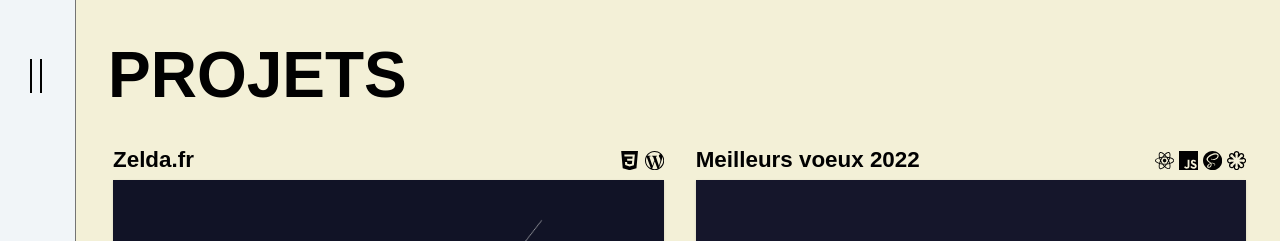
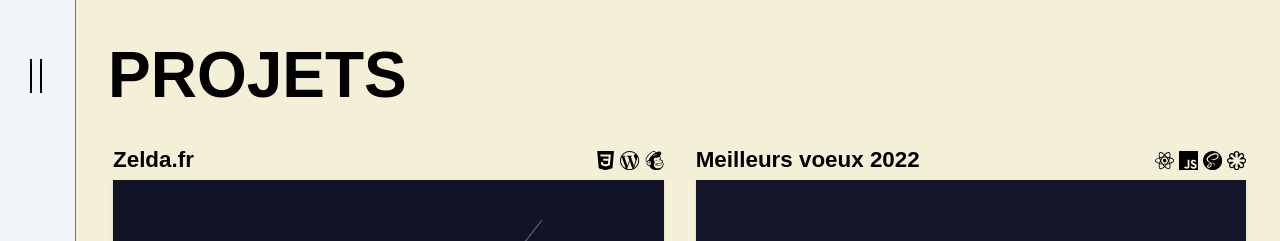
Before and after one commit to idrissdiakite/portfolio-react, a React (Create React App) app: page /projets in a window 1280 px wide. Shown: the top 241 px of the page. Built offline with nearby package versions, Linux system fonts and the light colour scheme; a web font is replaced by a local one.

Commit message:
maj projets

```diff
--- a/src/components/Cards/index.jsx
+++ b/src/components/Cards/index.jsx
@@ -21,6 +21,7 @@ import {
   SiSvg,
   SiGreensock,
   SiMysql,
+  SiMailchimp,
 } from "react-icons/si";
 
 import zelda from "../../assets/cards/zelda.png";
@@ -48,6 +49,9 @@ const projects = [
         </li>
         <li>
           <SiWordpress className="wordpress" />
+        </li>
+        <li>
+          <SiMailchimp className="mailchimp" />
         </li>
       </ul>
     ),
--- a/src/components/Cards/style.scss
+++ b/src/components/Cards/style.scss
@@ -150,3 +150,6 @@
 .mysql:hover {
   color: #00758f;
 }
+.mailchimp:hover {
+  color: #ffe01b;
+}
```
